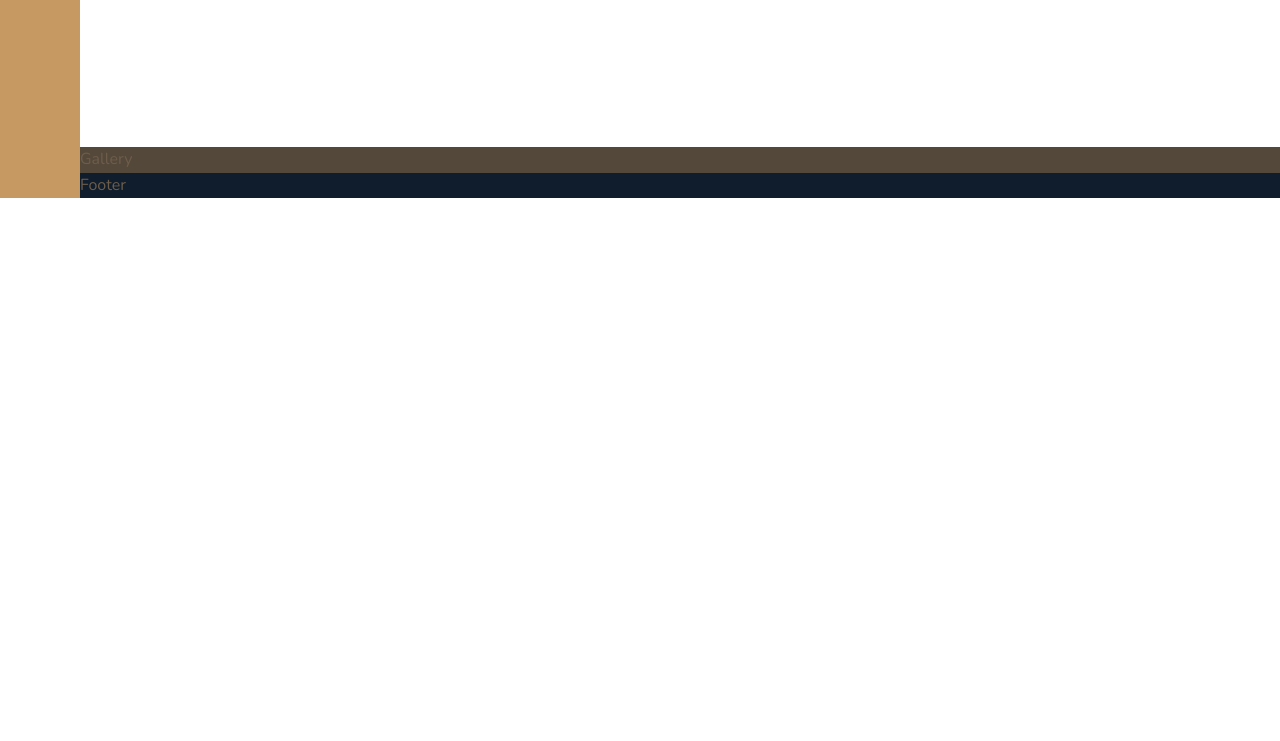
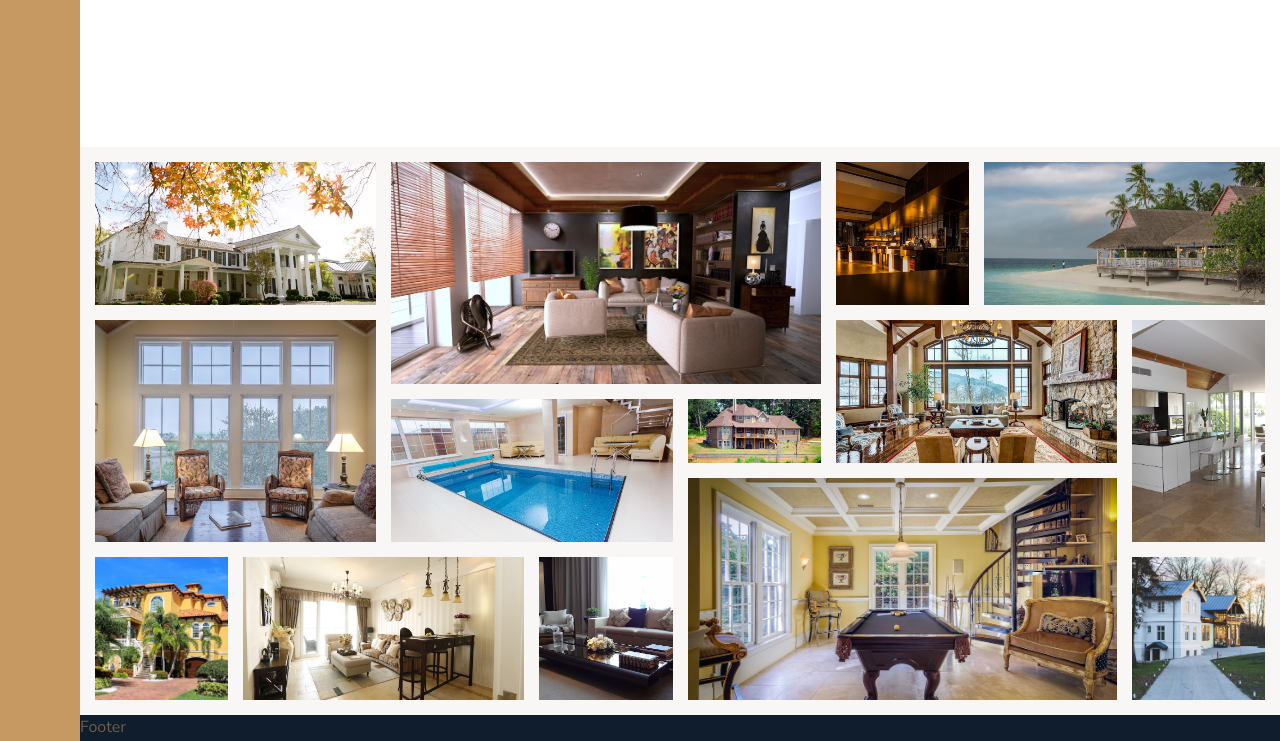
Before and after one commit to Mat2ja/Nexter, a website: page index.html in a window 1280 px wide. Shown: the part 2915-3656 px from the top of the page. Before the commit the page ends 3113 px from the top, so only its background shows below. Drawn offline with nearby package versions, Linux system fonts and the light colour scheme.

Commit message:
built the gallery :sparkles:

```diff
--- a/index.html
+++ b/index.html
@@ -300,7 +300,49 @@
         </section>
 
         <section class="gallery">
-            Gallery
+            <figure class="gallery__item gallery__item--1">
+                <img src="img/gal-1.jpeg" alt="Gallery image 1" class="gallery__img">
+
+            </figure>
+            <figure class="gallery__item gallery__item--2">
+                <img src="img/gal-2.jpeg" alt="Gallery image 2" class="gallery__img">
+            </figure>
+            <figure class="gallery__item gallery__item--3">
+                <img src="img/gal-3.jpeg" alt="Gallery image 3" class="gallery__img">
+            </figure>
+            <figure class="gallery__item gallery__item--4">
+                <img src="img/gal-4.jpeg" alt="Gallery image 4" class="gallery__img">
+            </figure>
+            <figure class="gallery__item gallery__item--5">
+                <img src="img/gal-5.jpeg" alt="Gallery image 5" class="gallery__img">
+            </figure>
+            <figure class="gallery__item gallery__item--6">
+                <img src="img/gal-6.jpeg" alt="Gallery image 6" class="gallery__img">
+            </figure>
+            <figure class="gallery__item gallery__item--7">
+                <img src="img/gal-7.jpeg" alt="Gallery image 7" class="gallery__img">
+            </figure>
+            <figure class="gallery__item gallery__item--8">
+                <img src="img/gal-8.jpeg" alt="Gallery image 8" class="gallery__img">
+            </figure>
+            <figure class="gallery__item gallery__item--9">
+                <img src="img/gal-9.jpeg" alt="Gallery image 9" class="gallery__img">
+            </figure>
+            <figure class="gallery__item gallery__item--10">
+                <img src="img/gal-10.jpeg" alt="Gallery image 10" class="gallery__img">
+            </figure>
+            <figure class="gallery__item gallery__item--11">
+                <img src="img/gal-11.jpeg" alt="Gallery image 11" class="gallery__img">
+            </figure>
+            <figure class="gallery__item gallery__item--12">
+                <img src="img/gal-12.jpeg" alt="Gallery image 12" class="gallery__img">
+            </figure>
+            <figure class="gallery__item gallery__item--13">
+                <img src="img/gal-13.jpeg" alt="Gallery image 13" class="gallery__img">
+            </figure>
+            <figure class="gallery__item gallery__item--14">
+                <img src="img/gal-14.jpeg" alt="Gallery image 14" class="gallery__img">
+            </figure>
         </section>
 
         <footer class="footer">
--- a/sass/_gallery.scss
+++ b/sass/_gallery.scss
@@ -1,4 +1,83 @@
 .gallery {
-    background: $color-grey-dark-1;
-    grid-column: full; /* full-start / full-end */
+	background: $color-grey-light-1;
+	grid-column: full; /* full-start / full-end */
+
+	display: grid;
+	grid-template-columns: repeat(8, 1fr);
+	grid-template-rows: repeat(7, 5vw);
+	gap: 1.5rem;
+	padding: 1.5rem;
+
+	&__item {
+		&--1 {
+			grid-row: 1 / span 2;
+			grid-column: 1 / span 2;
+		}
+
+		&--2 {
+			grid-row: span 3;
+			grid-column: span 3;
+		}
+
+		&--3 {
+			grid-row: span 2;
+		}
+
+		&--4 {
+			grid-row: span 2;
+			grid-column: span 2;
+		}
+
+		&--5 {
+			grid-row: span 3;
+			grid-column: span 2;
+		}
+
+		&--6 {
+			grid-row: 4 / span 2;
+			grid-column: 3 / span 2;
+		}
+
+		&--7 {
+			grid-row: 4;
+			grid-column: 5;
+		}
+
+		&--8 {
+			grid-row: span 2;
+			grid-column: span 2;
+		}
+
+		&--9 {
+			grid-row: span 3;
+		}
+
+		&--10 {
+			grid-row: span 2;
+		}
+
+		&--11 {
+			grid-row: span 2;
+			grid-column: span 2;
+		}
+
+		&--12 {
+			grid-row: span 2;
+		}
+
+		&--13 {
+			grid-row: 5 / 8;
+			grid-column: 5 / 8;
+		}
+		&--14 {
+			grid-row: span 2;
+		}
+	}
+
+	&__img {
+		width: 100%;
+		height: 100%;
+		object-fit: cover; /* both height and width had to be defined */
+		display: block;
+	}
 }
```
Also changed, not shown: css/style.css.
